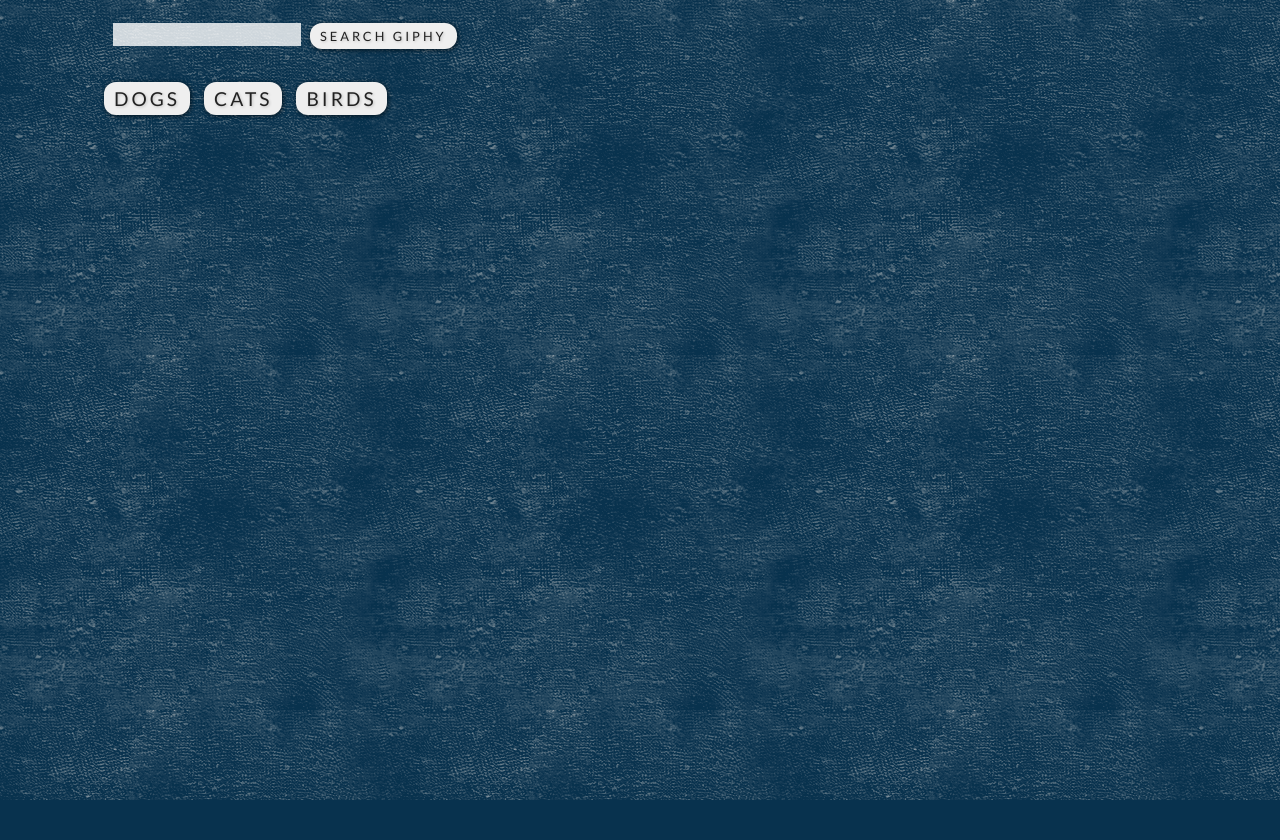
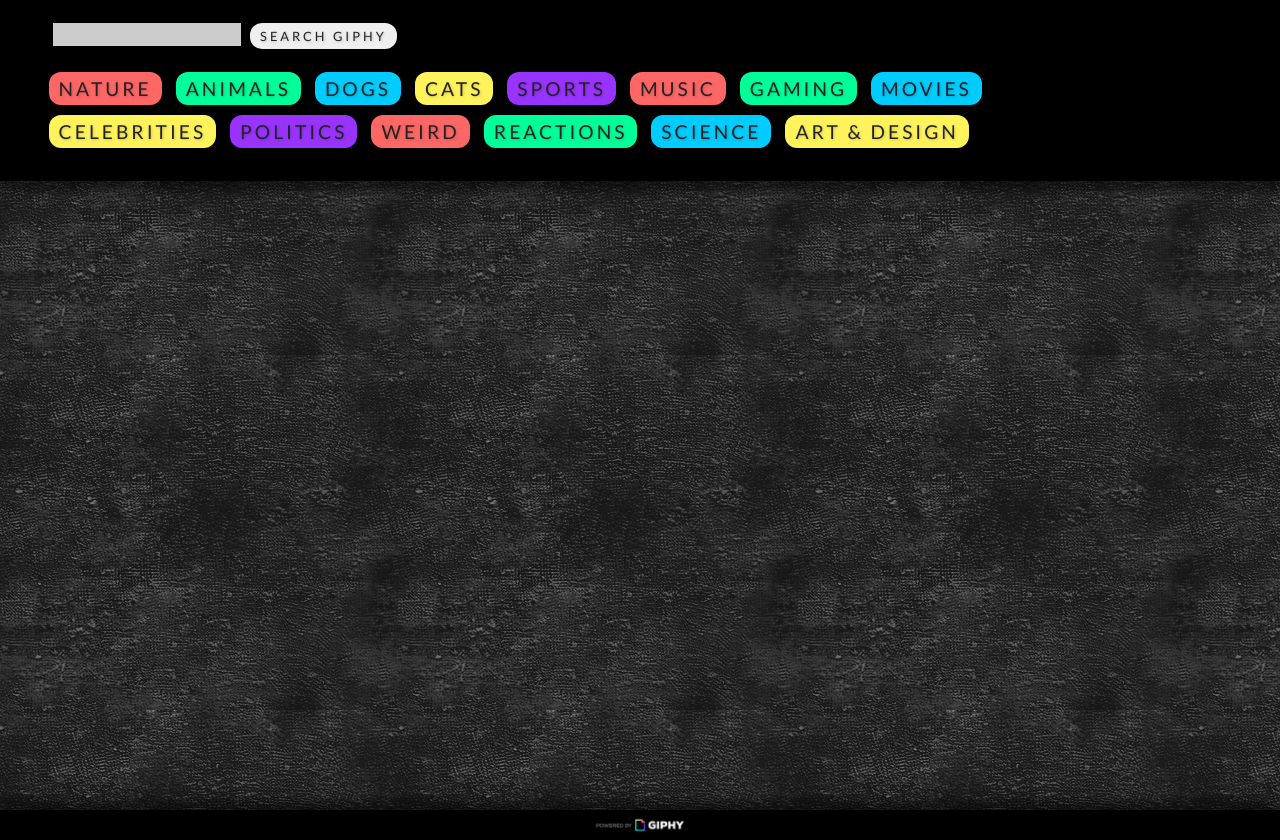
Before and after one commit to XtraChase/giphy-api, a plain HTML site: page index.html in a window 1280 px wide. Before the commit the page ends 800 px from the top, so only its background shows below. Drawn offline with nearby package versions, Linux system fonts and the light colour scheme.

Commit message:
added new styling

```diff
--- a/assets/css/style.scss
+++ b/assets/css/style.scss
@@ -4,7 +4,19 @@
 
 body {
   background: url(../images/french-stucco.png);
-  background-color: rgb(8, 50, 78);
+  background-color: rgb(24, 24, 24);
+}
+
+.page-container {
+  position: relative;
+  min-height: 100vh;
+}
+
+header {
+  background-color: black;
+  padding: 0.01%;
+  width: 100%;
+  box-shadow: 0px 10px 10px rgba(0, 0, 0, 0.5);
 }
 
 .container {
@@ -12,11 +24,14 @@ body {
 }
 
 #button-input {
-  margin: 10px 0px 0px 30px;
+  margin: 10px 0px 0px -30px;
   padding: 2px 5px 2px 5px;
   font-family: "Lato", sans-serif;
   border-style: none;
   background-color: rgba(255, 255, 255, 0.8);
+  @media screen and (max-width: 640px) {
+    margin: 10px 0px 0px -10px;
+  }
 }
 
 #add-button {
@@ -29,22 +44,30 @@ body {
   text-transform: uppercase;
   letter-spacing: 3px;
   text-shadow: (1px 1px 3px rgba(0, 0, 0, 0.2));
-  box-shadow: (1px 1px 5px rgba(0, 0, 0, 0.6));
+  @media screen and (max-width: 640px) {
+    margin: 0px 0px 0px 5px;
+    font-size: 0.6em;
+  }
 }
 
 #add-button:hover {
   transform: translatey(-1px);
-  box-shadow: 0 10px 10px rgba(0, 0, 0, 0.4);
 }
 
 #add-button:active {
   transform: translateY(-0.2px);
-  box-shadow: 0 5px 50px rgba(0, 0, 0, 0.4);
+}
+
+.buttons {
+  margin: 1% 0% 3% -5%;
+  @media screen and (max-width: 640px) {
+    margin: 1% 0% 5% -9%;
+  }
 }
 
 button {
   padding: 5px 10px 5px 10px;
-  margin: 20px 0px 10px 10px;
+  margin: 10px 0px 0px 10px;
   font-family: "Lato", sans-serif;
   border-radius: 12px;
   border-style: none;
@@ -52,28 +75,24 @@ button {
   text-transform: uppercase;
   letter-spacing: 3px;
   text-shadow: (1px 1px 3px rgba(0, 0, 0, 0.2));
-  box-shadow: (1px 1px 5px rgba(0, 0, 0, 0.6));
   @media screen and (max-width: 640px) {
-    font-size: 1em;
+    font-size: 0.6em;
   }
 }
 
 button:hover {
   transform: translatey(-2px);
-  box-shadow: 0 10px 20px rgba(0, 0, 0, 0.4);
 }
 
 button:active {
   transform: translateY(-0.5px);
-  box-shadow: 0 5px 10px rgba(0, 0, 0, 0.4);
 }
 
-// .gifs {
-//   margin: 5% 5% 5% 5%;
-// }
-
 .gif {
-  margin: 0px 30px 30px 0px;
+  margin: 30px 30px 0px 0px;
+  @media screen and (max-width: 640px) {
+    margin: 30px 30px 0px -10px;
+  }
 }
 
 .gif:hover {
@@ -88,3 +107,62 @@ button:active {
   -webkit-filter: drop-shadow(0 10px 20px rgba(0, 0, 0, 0.4));
   filter: drop-shadow(0 5px 10px rgba(0, 0, 0, 0.4));
 }
+
+#nature {
+  background-color: rgb(255, 102, 102);
+}
+#animals {
+  background-color: rgb(0, 255, 153);
+}
+#dogs {
+  background-color: rgb(0, 204, 255);
+}
+#cats {
+  background-color: rgb(255, 243, 92);
+}
+#sports {
+  background-color: rgb(153, 51, 255);
+}
+#music {
+  background-color: rgb(255, 102, 102);
+}
+#gaming {
+  background-color: rgb(0, 255, 153);
+}
+#movies {
+  background-color: rgb(0, 204, 255);
+}
+#celebrities {
+  background-color: rgb(255, 243, 92);
+}
+#politics {
+  background-color: rgb(153, 51, 255);
+}
+#weird {
+  background-color: rgb(255, 102, 102);
+}
+#reactions {
+  background-color: rgb(0, 255, 153);
+}
+#science {
+  background-color: rgb(0, 204, 255);
+}
+#art {
+  background-color: rgb(255, 243, 92);
+}
+
+footer {
+  background-color: black;
+  position: absolute;
+  height: 30px;
+  width: 100%;
+  bottom: -40px;
+  left: 0;
+  text-align: center;
+  box-shadow: 0px -10px 10px rgba(0, 0, 0, 0.5);
+}
+
+#attribution {
+  height: 20px;
+  margin: 5px 0px 0px 0px;
+}
--- a/assets/javascript/script.js
+++ b/assets/javascript/script.js
@@ -1,5 +1,12 @@
-let gifButton = document.querySelector(".gif-button").innerHTML;
+let gifButton = document.querySelector(".gif-button");
 let search = document.getElementById("button-input");
+var colors = [
+  "rgb(255,102,102)",
+  "rgb(0,255,153)",
+  "rgb(0,204,255)",
+  "rgb(255,243,92)",
+  "rgb(153,51,255)"
+];
 
 //       ******* SEARCH GIFS *******
 $("#add-button").on("click", function() {
@@ -8,6 +15,9 @@ $("#add-button").on("click", function() {
   var newButton = document.createElement("button");
   newButton.innerHTML = search.value;
   newButton.setAttribute("class", "gif-button");
+  //random color picker
+  newButton.style.backgroundColor =
+    colors[Math.floor(Math.random() * colors.length)];
   $(".col").prepend(newButton);
 });
 
@@ -17,7 +27,7 @@ $(".col").on("click", ".gif-button", function() {
   // Storing our giphy API URL for random images
   let selection = this.innerHTML;
   let queryURL =
-    "https://api.giphy.com/v1/gifs/random?api_key=3Ehu1I4sEu61pvmKpYtbNslNFGxntvAW&tag=" +
+    "https://api.giphy.com/v1/gifs/random?api_key=3Ehu1I4sEu61pvmKpYtbNslNFGxntvAW&count=10&tag=" +
     selection;
 
   // Perfoming an AJAX GET request to our queryURL
@@ -25,18 +35,17 @@ $(".col").on("click", ".gif-button", function() {
     url: queryURL,
     method: "GET"
   })
-
     // After the data from the AJAX request comes back
     .then(function(response) {
       // Saving the image_original_url property
-      var imageUrl = response.data.images.fixed_height.url;
+      var imageUrl = response.data.images.fixed_height_still.url;
 
       // Creating and storing an image tag
       var image = $("<img>" + "</br>" + "</br>");
 
       // Setting the Image src attribute to imageUrl
       image.attr("src", imageUrl);
-      image.attr("alt", gifButton);
+      image.attr("alt", gifButton.innerHTML);
       image.attr("class", "gif");
       image.attr("data-state", "still");
       image.attr("data-still", response.data.images.fixed_height_still.url);
@@ -45,27 +54,23 @@ $(".col").on("click", ".gif-button", function() {
       // Prepending the image to the images div
       $(".images").prepend(image);
     });
+});
 
 //animate on click
-  //FIXME
 $(document).on("click", ".gif", function() {
   console.log("click");
   // The attr jQuery method allows us to get or set the
   // value of any attribute on our HTML element
-    var state = $(".gif").attr("data-state");
-
+  var state = $(this).attr("data-state");
   if (state === "still") {
     // If the clicked image's state is still,
     // update its src attribute to what its data-animate value is.
     // Then, set the image's data-state to animate
-      $(".gif").attr("src", $(".gif").attr("data-animate"));
-      $(".gif").attr("data-state", "animate");
-      console.log("animate");
+    $(this).attr("src", $(this).attr("data-animate"));
+    $(this).attr("data-state", "animate");
   } else {
     // Else set src to the data-still value
-      $(".gif").attr("src", $(".gif").attr("data-still"));
-      $(".gif").attr("data-state", "still");
-      console.log("still");
+    $(this).attr("src", $(this).attr("data-still"));
+    $(this).attr("data-state", "still");
   }
 });
-});
--- a/index.html
+++ b/index.html
@@ -21,6 +21,8 @@
     />
   </head>
   <body>
+    <div class="page-container">
+      <header>
         <div class="container">
           <form id="button-form row">
             <label for="button-input"></label>
@@ -29,15 +31,34 @@
           </form>
         </div>
         <div class="container">
-      <div class="col">
-        <button class="gif-button">dogs</button>
-        <button class="gif-button">cats</button>
-        <button class="gif-button">birds</button>
+          <div class="col buttons">
+            <button class="gif-button" id="nature">nature</button>
+            <button class="gif-button" id="animals">animals</button>
+            <button class="gif-button" id="dogs">dogs</button>
+            <button class="gif-button" id="cats">cats</button>
+            <button class="gif-button" id="sports">sports</button>
+            <button class="gif-button" id="music">music</button>
+            <button class="gif-button" id="gaming">gaming</button>
+            <button class="gif-button" id="movies">movies</button>
+            <button class="gif-button" id="celebrities">celebrities</button>
+            <button class="gif-button" id="politics">politics</button>
+            <button class="gif-button" id="weird">weird</button>
+            <button class="gif-button" id="reactions">reactions</button>
+            <button class="gif-button" id="science">science</button>
+            <button class="gif-button" id="art">art & design</button>
           </div>
         </div>
-
-    <div class="container gifs">
+      </header>
+      <div class="container">
         <div class="images row"></div>
+      </div>
+      <footer>
+        <img
+          id="attribution"
+          src="./assets/images/PoweredBy_200_Horizontal_Light-Backgrounds_With_Logo.gif"
+          alt="Giphy Attribution"
+        />
+      </footer>
     </div>
     <script src="https://cdnjs.cloudflare.com/ajax/libs/jquery/3.2.1/jquery.min.js"></script>
     <script type="text/javascript" src="assets/javascript/script.js"></script>
```
Also changed, not shown: assets/css/style.css, assets/images/PoweredBy_200_Horizontal_Light-Backgrounds_With_Logo.gif (added), assets/images/Poweredby_100px_Badge.gif (added), assets/images/giphy-logo-1.svg (added), 1 other file. Lines whose indentation alone changed are shown as unchanged.
